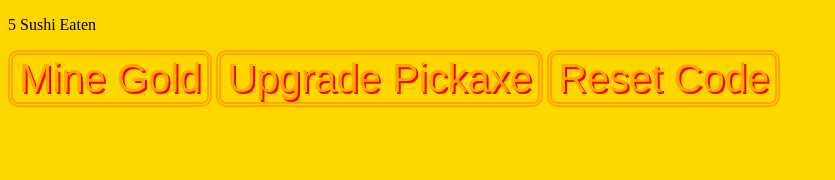
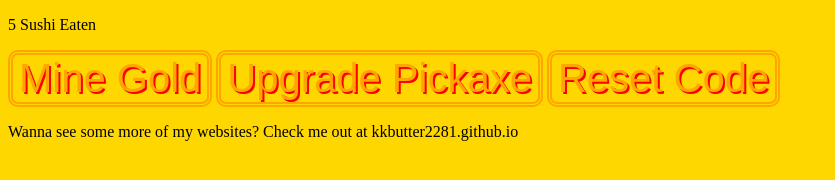
Before and after one commit to KKbutter2281/goldmine, a plain HTML site: page index.html in a window 1280 px wide. Shown: the whole page, without its empty margins (0-835 px from the left). Drawn offline with Linux system fonts and the light colour scheme.

Commit message:
Update index.html

```diff
--- a/index.html
+++ b/index.html
@@ -48,6 +48,7 @@ body {
     <button onclick="mineGold()" class="button">Mine Gold</button>
     <button onclick="buyGoldPerClick()" class="test">Upgrade Pickaxe</button>
     <button onclick="reset()" class="button">Reset Code</button>
+	  <p>Wanna see some more of my websites? Check me out at kkbutter2281.github.io</p>
     <script>
 	var gameData = {
      gold: 0,
```
